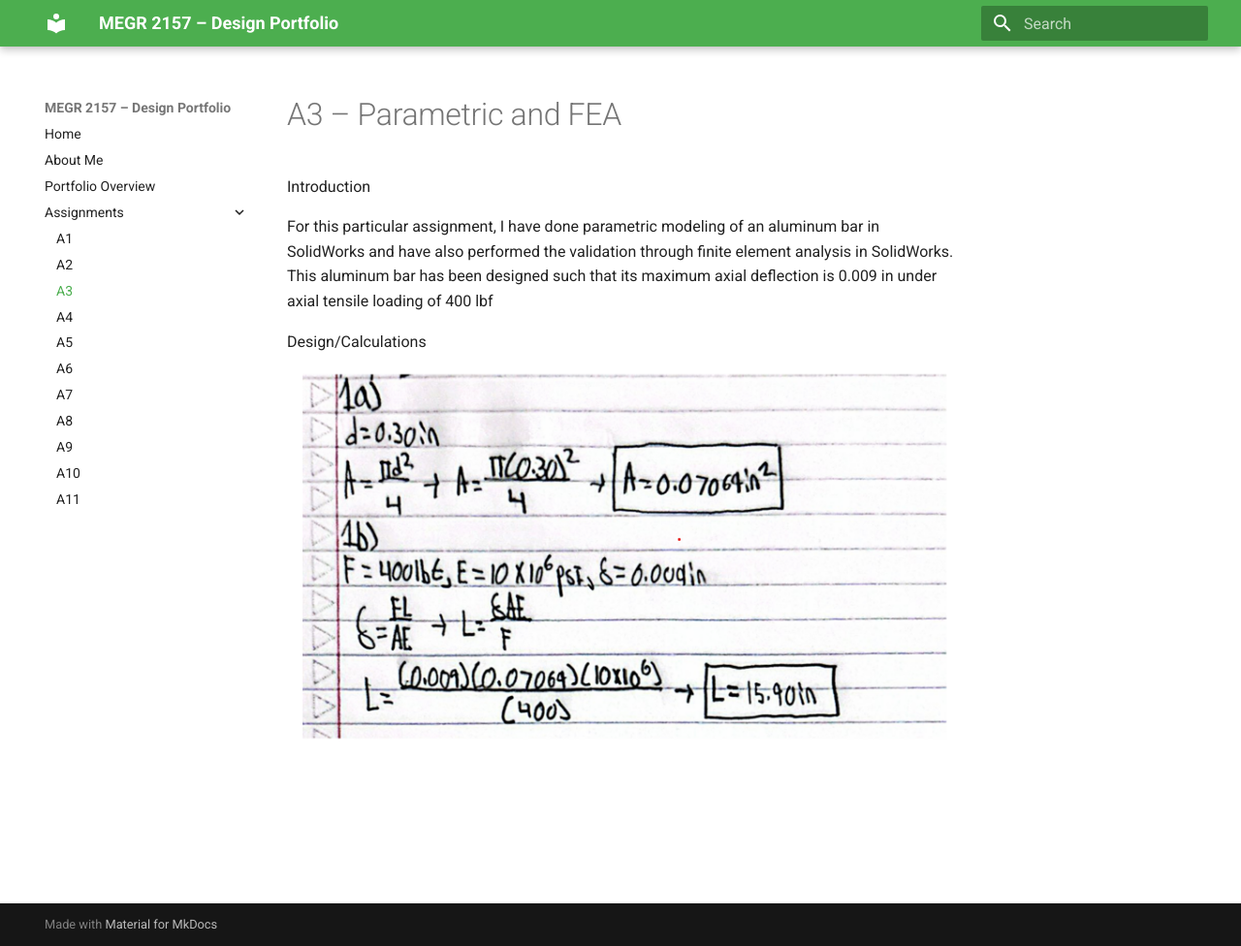
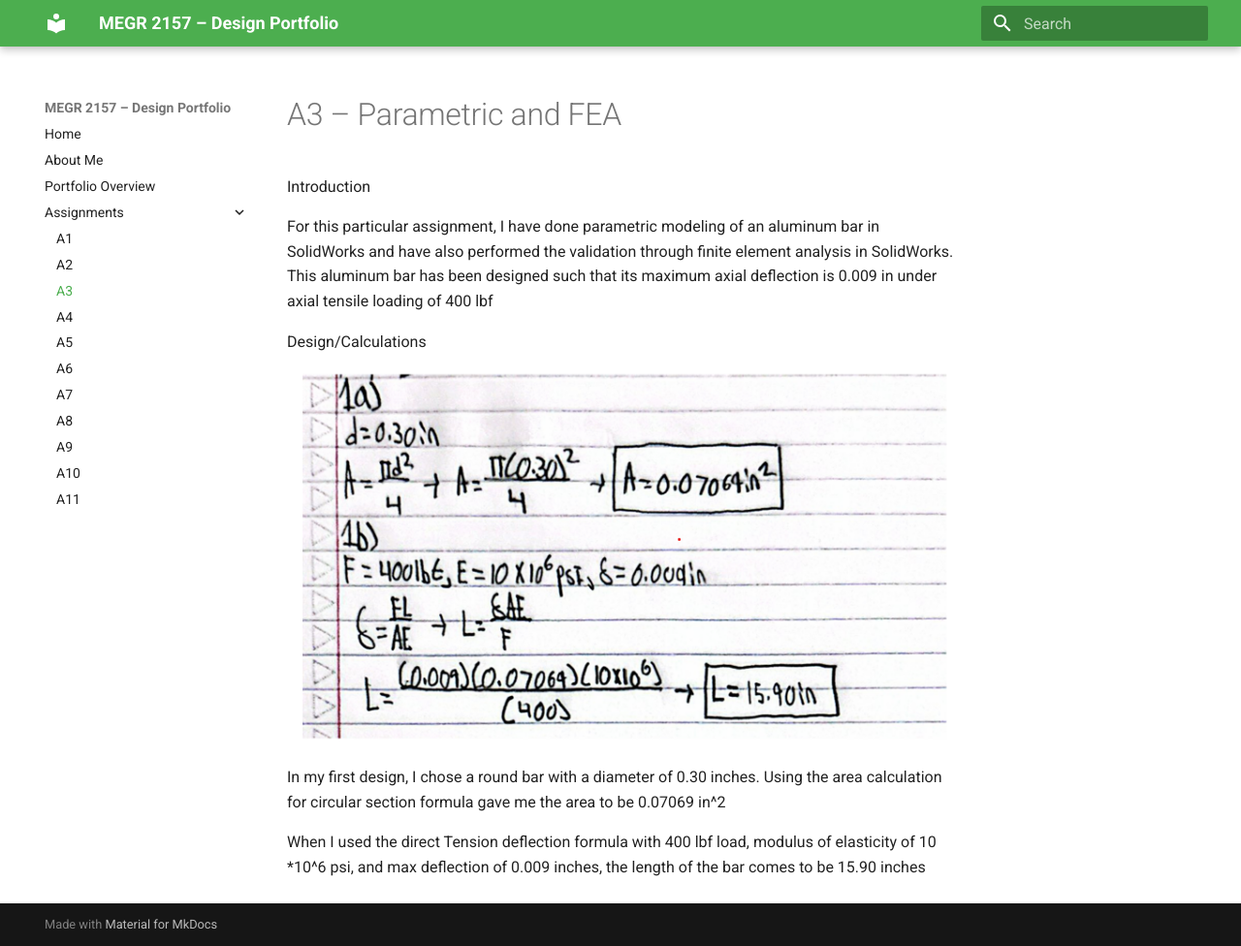
Before and after one commit to Amahaxr/design-projects-portfolio, an MkDocs documentation site: the page built from docs/assignments/A03/index.md, in a window 1280 px wide and 976 px high. Shown: the whole window at 97% size. Built offline with MkDocs 1.6.1 and Material for MkDocs 9.7.7, drawn with Linux system fonts in a browser that asks for light colours.

Commit message:
Update index.md with design calculations
Added design calculations and details for the round bar.

```diff
--- a/docs/assignments/A03/index.md
+++ b/docs/assignments/A03/index.md
@@ -6,3 +6,7 @@ For this particular assignment, I have done parametric modeling of an aluminum b
 Design/Calculations
 
 ![Design Calculations](calculations.png)
+
+In my first design, I chose a round bar with a diameter of 0.30 inches. Using the area calculation for circular section formula gave me the area to be 0.07069 in^2
+
+When I used the direct Tension deflection formula with 400 lbf load, modulus of elasticity of 10 *10^6 psi, and max deflection of 0.009 inches, the length of the bar comes to be 15.90 inches
```
